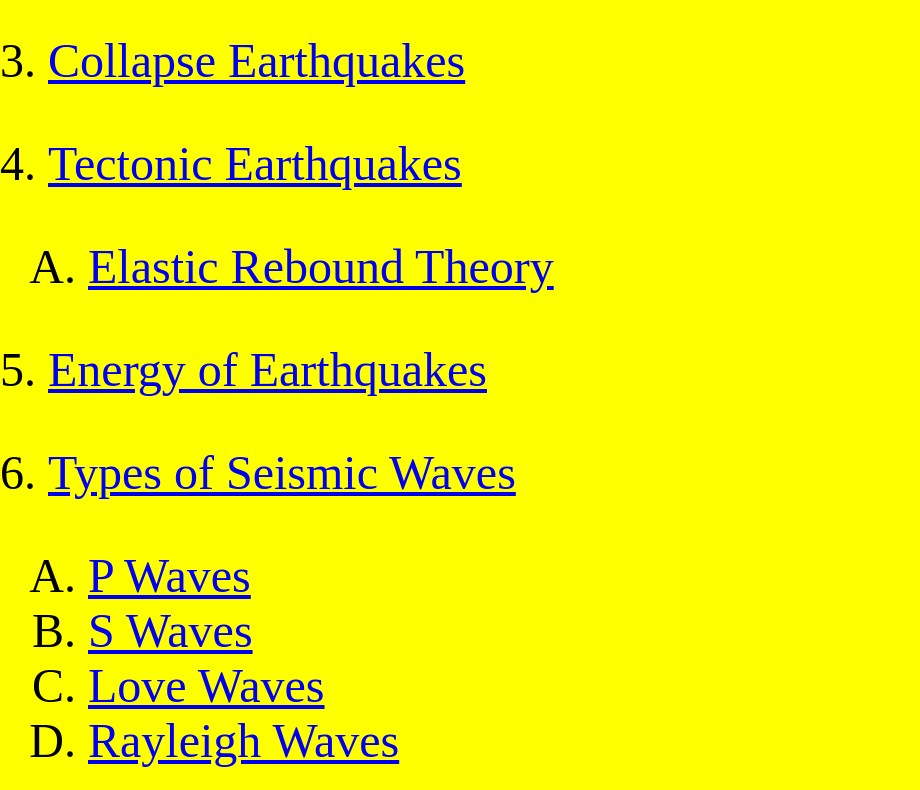
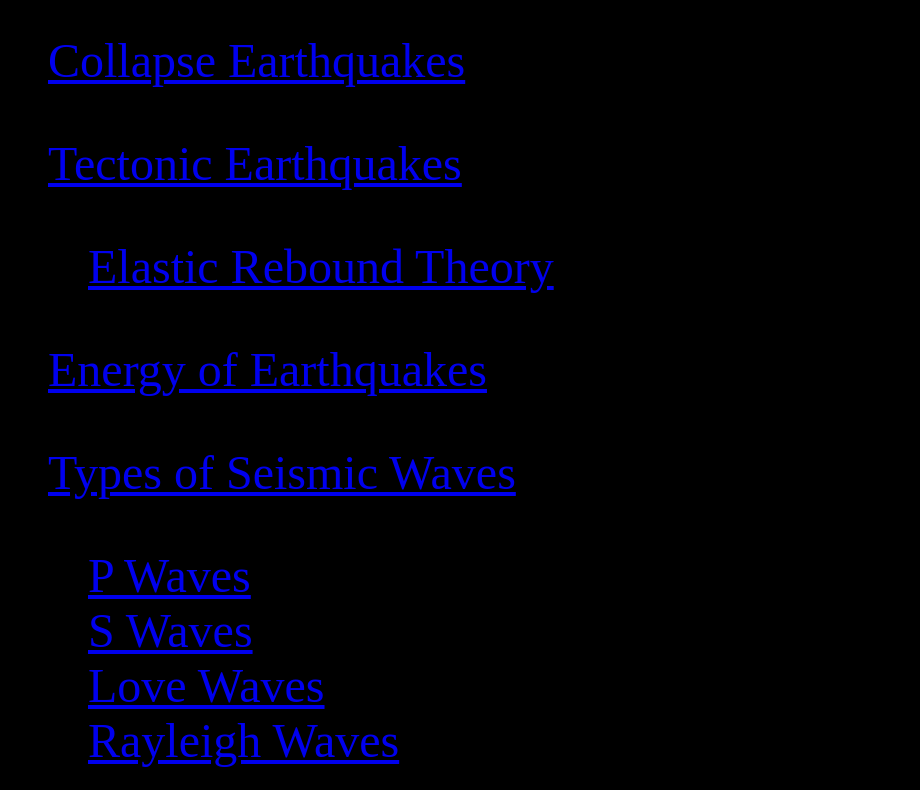
Before and after one commit to pradyunmonkey/mathsexpo, a plain HTML site: page index.html in a window 1280 px wide. Shown: the part 671-1461 px from the top of the page, without its empty margins (0-920 px from the left). Drawn offline with Linux system fonts and the light colour scheme.

Commit message:
Update index.html

```diff
--- a/index.html
+++ b/index.html
@@ -1,6 +1,6 @@
 <!DOCTYPE html>
 <html>
-    <body style="background-color:yellow;">
+    <body style="background-color:black;">
         <p align="center"><font size="100"><b>Math in Earthquakes</b></font></p>
         <br line-height="300">
 
```
